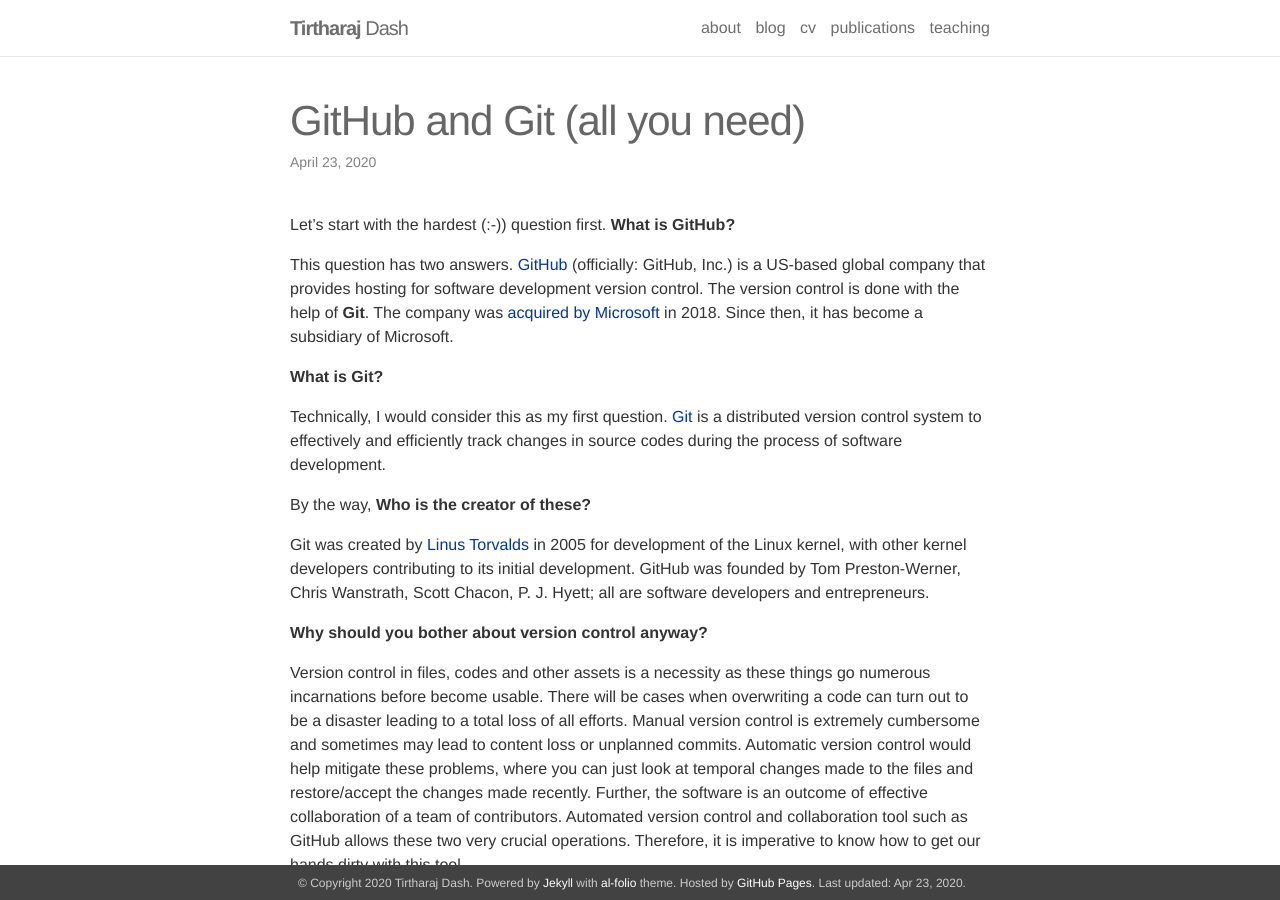
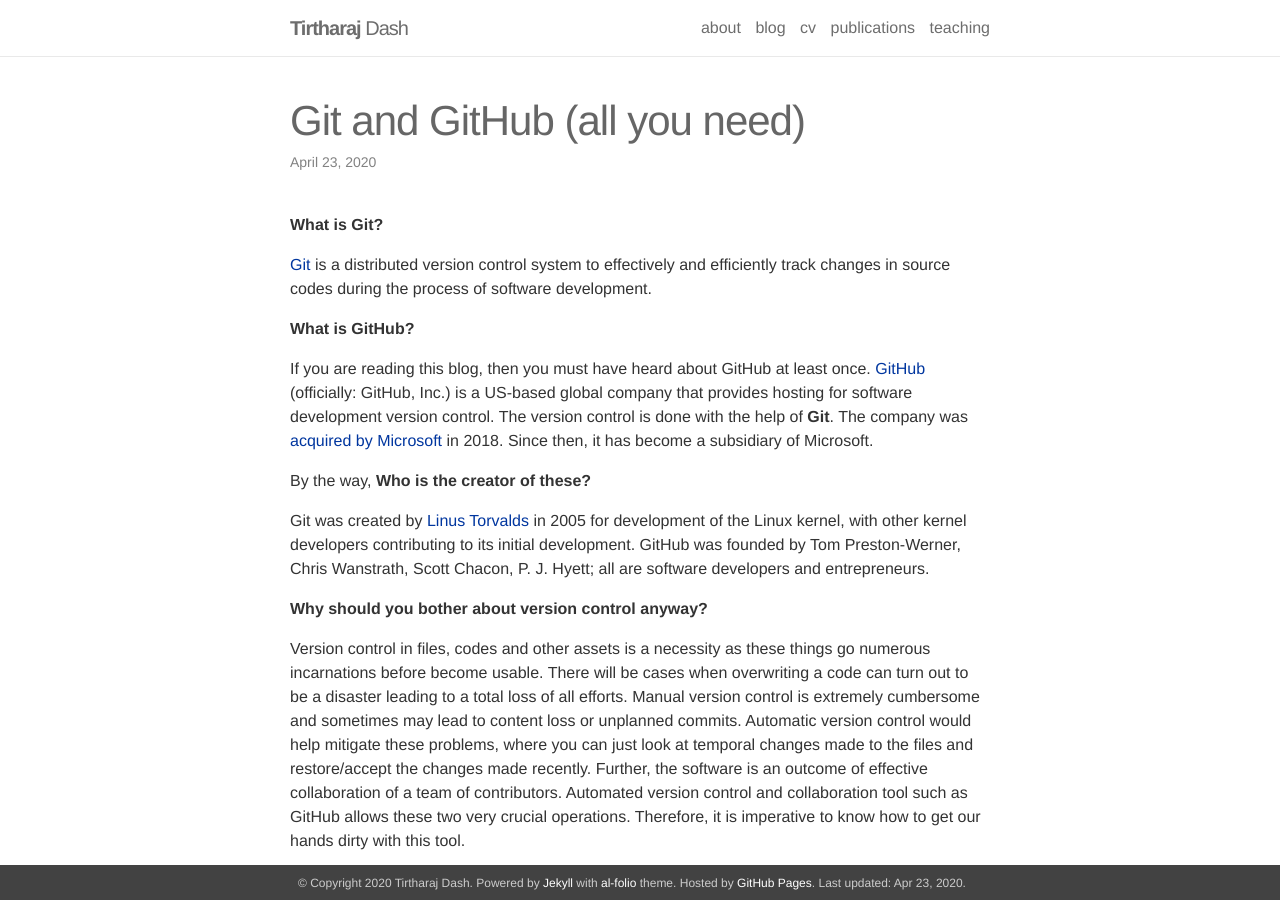
Before and after one commit to tirtharajdash/tirtharajdash.github.io, a Jekyll site: the page built from _posts/2020-04-23-Git-and-GitHub.markdown, in a window 1280 px wide and 900 px high. Built offline with Jekyll 4.4.1, drawn with Linux system fonts in a browser that asks for light colours; nearby versions of some CDN libraries; some of the changed text lies outside the part shown.

Commit message:
news and blog edits

````diff
--- a/_config.yml
+++ b/_config.yml
@@ -78,7 +78,7 @@
     output: true
     permalink: /projects/:path/
 
-news_limit: 5
+news_limit: 100
 
 # -----------------------------------------------------------------------------
 # Jekyll settings
--- a/_posts/2020-04-23-Git-and-GitHub.markdown
+++ b/_posts/2020-04-23-Git-and-GitHub.markdown
@@ -1,17 +1,17 @@
 ---
 layout: post
-title: GitHub and Git (all you need)
+title: Git and GitHub (all you need)
 date: 2020-04-23 04:00:00
-description: What is Git, GitHub, and how do I setup?
+description: What is Git, GitHub, and how do I get started?
 ---
-Let's start with the hardest (:-)) question first. **What is GitHub?**
+**What is Git?**
 
-This question has two answers. [GitHub](https://en.wikipedia.org/wiki/GitHub) (officially: GitHub, Inc.) is a US-based global company that provides hosting for software development version control. The version control is done with the help of **Git**. The company was [acquired by Microsoft](https://blogs.microsoft.com/blog/2018/10/26/microsoft-completes-github-acquisition/) in 2018. Since then, it has become a subsidiary of Microsoft.
+[Git](https://git-scm.com/) is a distributed version control system to effectively and efficiently track changes in source codes during the process of software development.
 
 
-**What is Git?**
+**What is GitHub?**
 
-Technically, I would consider this as my first question. [Git](https://git-scm.com/) is a distributed version control system to effectively and efficiently track changes in source codes during the process of software development.
+If you are reading this blog, then you must have heard about GitHub at least once. [GitHub](https://en.wikipedia.org/wiki/GitHub) (officially: GitHub, Inc.) is a US-based global company that provides hosting for software development version control. The version control is done with the help of **Git**. The company was [acquired by Microsoft](https://blogs.microsoft.com/blog/2018/10/26/microsoft-completes-github-acquisition/) in 2018. Since then, it has become a subsidiary of Microsoft.
 
 
 By the way, **Who is the creator of these?**
@@ -184,13 +184,12 @@
 ```
 You will be prompted to enter the username and password of your GitHub account. Make sure that you enter those correctly. Don't worry if it gets typed wrong. It won't push. But, your commit is still there. So you need to type the command *git push again*.
 
-This will show you all the stories that follow. After successfully pushed, you can check them online and you will feel happy.
-
-
-I hope this helps. The following references were helpful while creating this article.
+This will show you all the stories that follow. After successfully pushed, you can check them online and you will feel happy. Welcome to the world of ***Git and GitHub***.
 
 
 #### References
 
+The following references were helpful while creating this article.
+
 1. [Your fist time with Git and Github](https://kbroman.org/github_tutorial/pages/first_time.html) (accessed January 2020)
 2. [First step with Git](https://www.earthdatascience.org/workshops/intro-version-control-git/basic-git-commands/) (accessed January 2020)
````
Also changed, not shown: _news/gitblog.md (added, +7 -0 lines).
